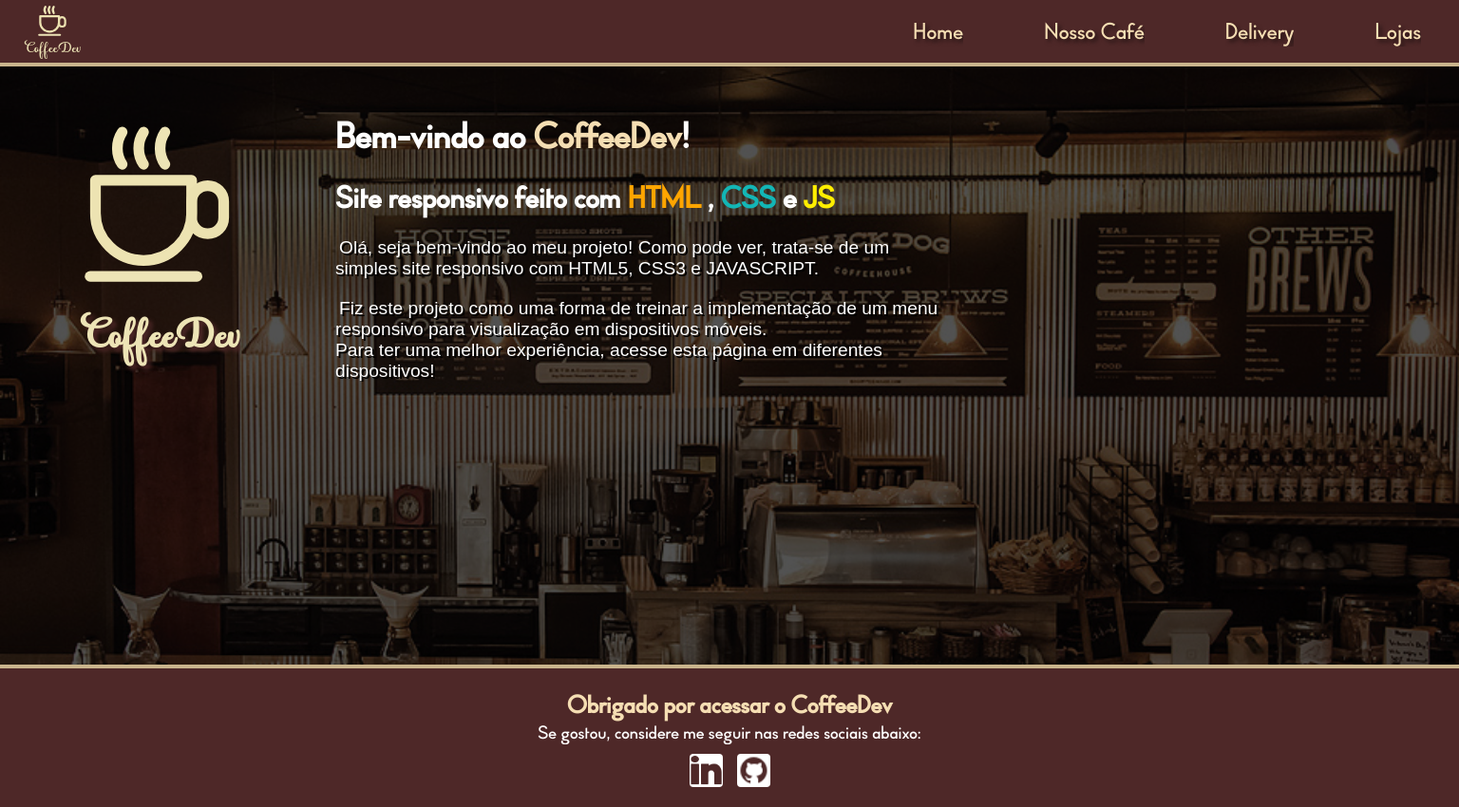
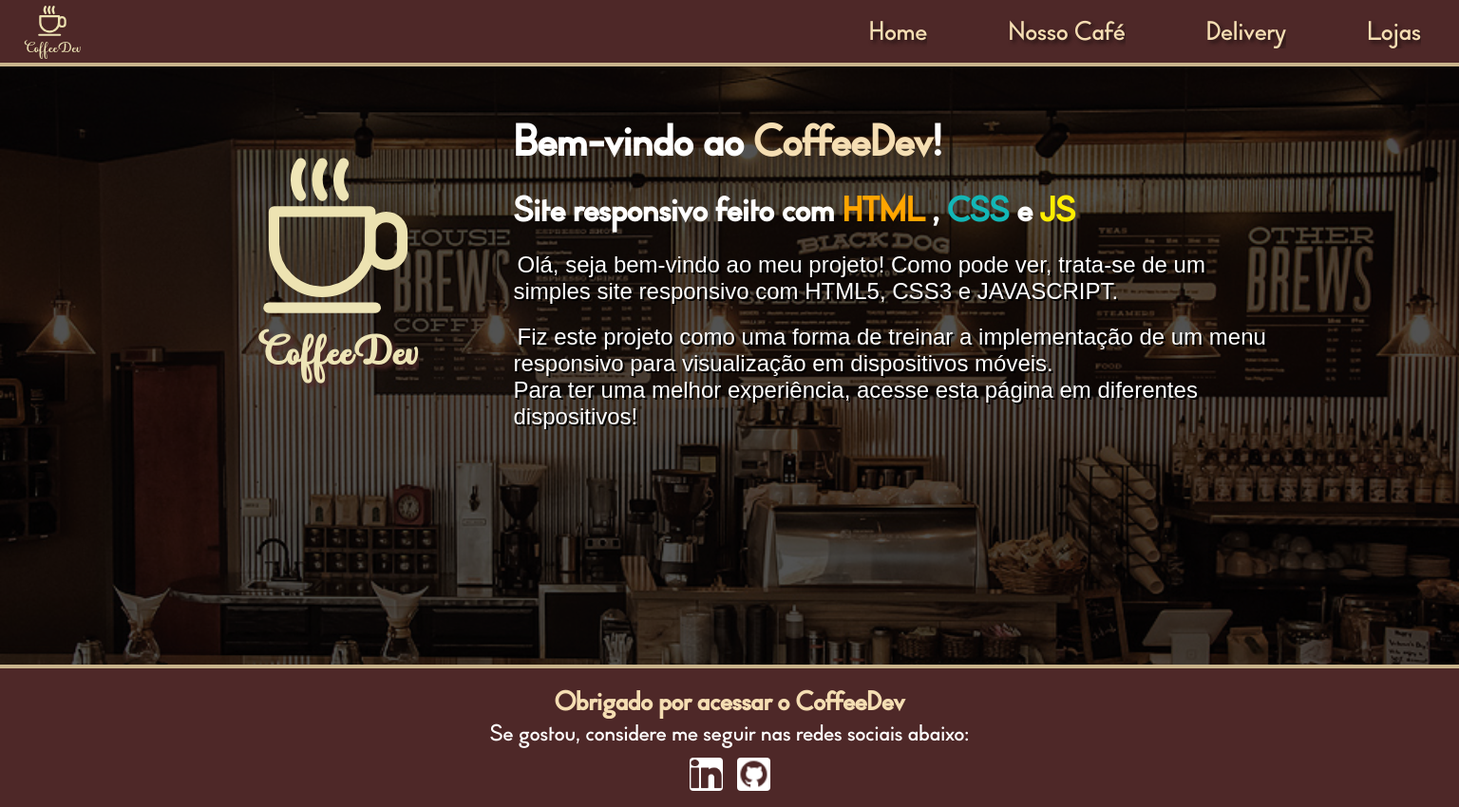
Before and after one commit to xDef4lt/navbar-responsiva, a plain HTML site: page index.html in a window 1536 px wide. Shown: the whole page at 95% size. Drawn offline with Linux system fonts and the light colour scheme.

Commit message:
Update style.css

```diff
--- a/css/style.css
+++ b/css/style.css
@@ -109,6 +109,8 @@ section {
     padding-top: 120px;
     display: flex;
     flex-direction: row;
+    justify-content: center;
+    align-items: center;
     gap: 25px;
     position: relative;
 }
@@ -255,9 +257,34 @@ footer img.icon:hover {
         position: static
     }
 }
+
 @media (max-width: 620px) {
     div.logo-space h2 {
         display: none;
+    }
+}
+
+@media (min-width: 1500px) {
+    article.sobre {
+        min-width: 800px;
+    }
+    article.sobre h2 {
+        font-size: 46px;
+    }
+    article.sobre h3 {
+        font-size: 36px;
+    }
+    article.sobre p {
+        font-size: 24px;
+    }
+    nav li.menu {
+        font-size: 28px;
+    }
+    footer h4 {
+        font-size: 28px;
+    }
+    footer p {
+        font-size: 24px;
     }
 }
 
```
